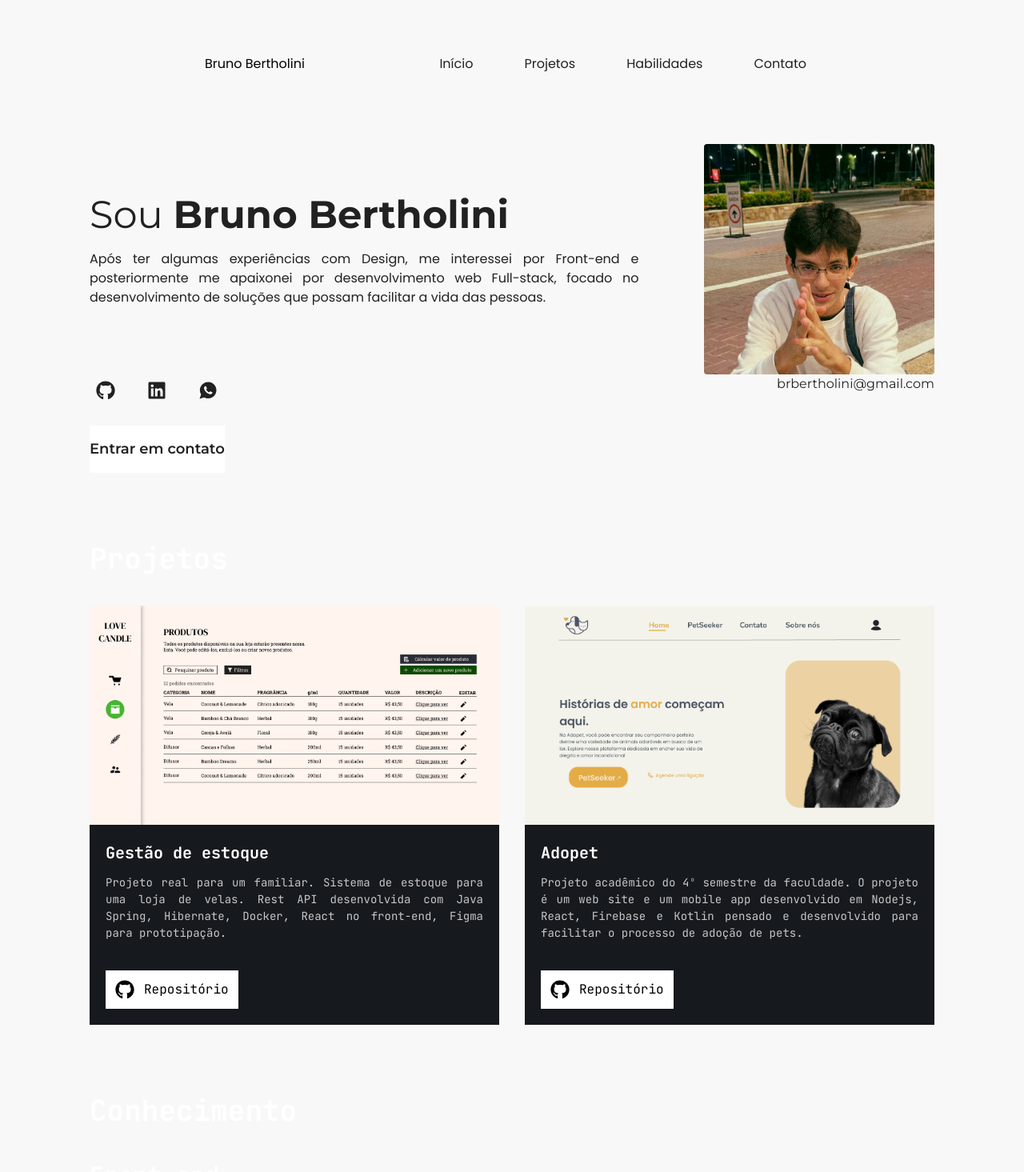
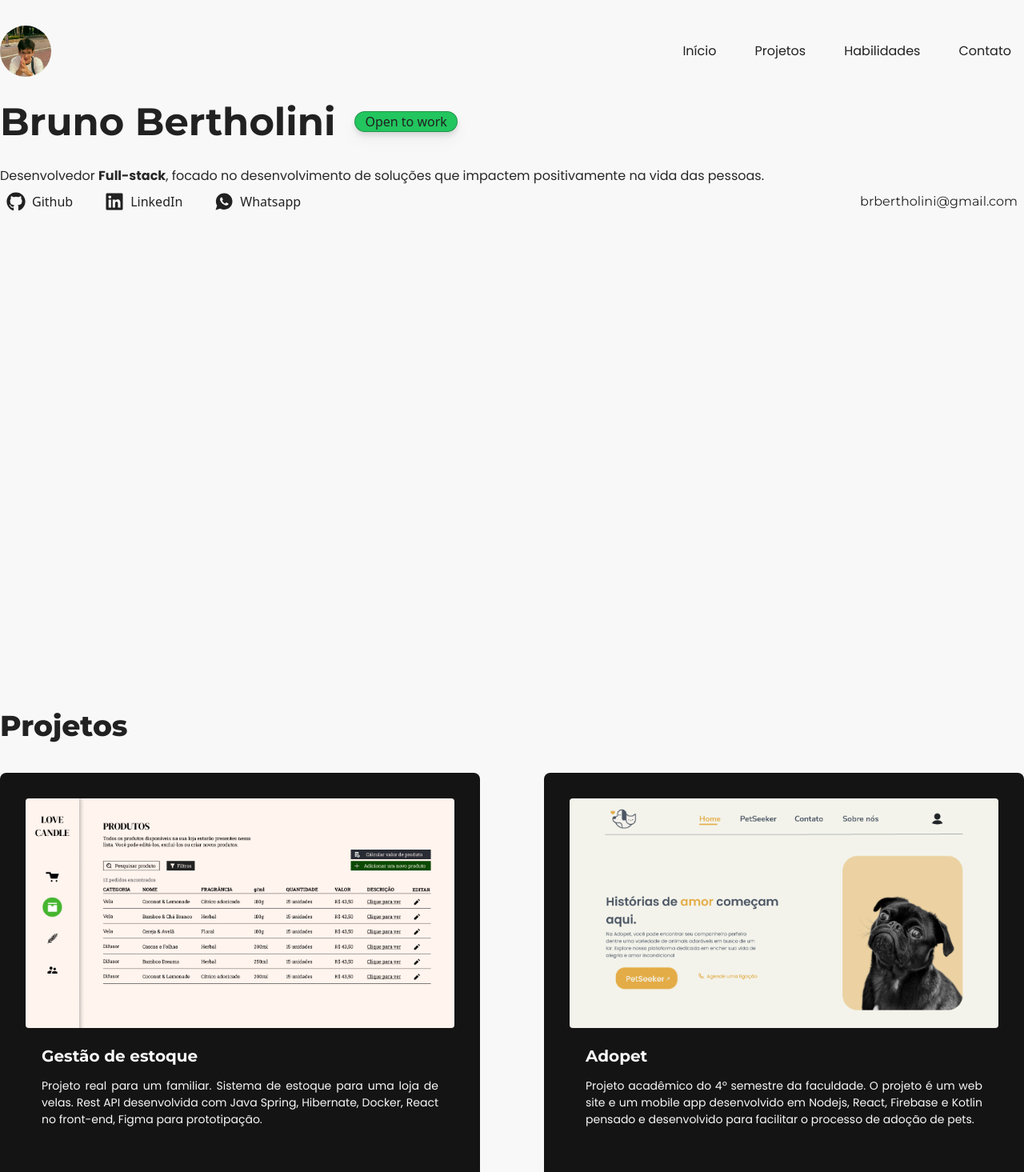
Before and after one commit to brbertholini/portfolio, a React (Vite) app: page / in a window 1280 px wide. Shown: the top 1465 px of the page at 80% size. Built offline with nearby package versions, Linux system fonts and the light colour scheme.

Commit message:
first section

```diff
--- a/index.html
+++ b/index.html
@@ -5,8 +5,7 @@
     <link rel="icon" type="image/svg+xml" href="/src/assets/images/waving-hand.png" />
     <link rel="preconnect" href="https://fonts.googleapis.com">
     <link rel="preconnect" href="https://fonts.gstatic.com" crossorigin>
-    <link href="https://fonts.googleapis.com/css2?family=Montserrat:ital,wght@0,100..900;1,100..900&family=Poppins:ital,wght@0,100;0,200;0,300;0,400;0,500;0,600;0,700;0,800;0,900;1,100;1,200;1,300;1,400;1,500;1,600;1,700;1,800;1,900&display=swap" rel="stylesheet">
-    <link href="https://fonts.googleapis.com/css2?family=JetBrains+Mono:wght@400;700&display=swap" rel="stylesheet">
+    <link href="https://fonts.googleapis.com/css2?family=Montserrat:ital,wght@0,100..900;1,100..900&family=Poppins:ital,wght@0,100;0,200;0,300;0,400;0,500;0,600;0,700;0,800;0,900;1,100;1,200;1,300;1,400;1,500;1,600;1,700;1,800;1,900&family=Rubik:ital,wght@0,300..900;1,300..900&display=swap" rel="stylesheet">
     <meta name="viewport" content="width=device-width, initial-scale=1.0" />
     <title>Bruno Bertholini</title>
   </head>
--- a/src/App.jsx
+++ b/src/App.jsx
@@ -4,39 +4,39 @@ import { Footer } from "./components/Footer";
 import { Contact } from "./components/Contact";
 import { Projects } from "./components/Projects";
 import { Knowledge } from "./components/Knowledge";
-import foto from "./assets/images/foto.jpg"
 import { FaLinkedin, FaGithub } from "react-icons/fa";
 import { IoLogoWhatsapp } from "react-icons/io";
 
 function App() {
   return (
-    <div id="container" className="flex flex-col justify-center">
-      <Header />
-      <div className="ml-8 mr-8 sm:ml-10 sm:mr-10 md:ml-12 md:mr-12 lg:ml-28 lg:mr-28 2xl:ml-64 2xl:mr-64 2xl:mt-32">
-        <div className="flex flex-col md:flex-row md:justify-between items-center">
-          <div className="flex flex-col md:w-[65%]">
-            <h1 className="text-[24px] sm:text-5xl font-montserrat text-[#212121]">Sou <b>Bruno Bertholini</b></h1>
-            <p className="mt-5 2xl:text-2xl font-poppins text-[#212121] text-justify">Após ter algumas experiências com Design, me interessei por Front-end e posteriormente me apaixonei por desenvolvimento web Full-stack, focado no desenvolvimento de soluções que possam facilitar a vida das pessoas.</p>
+    <div id="container" className="flex flex-col justify-center items-center">
+      <div className="2xl:w-[740px]">
+        <div className="w-[100%] h-[100vh] flex flex-col">
+          <Header />
+          <div className="pb-8">
+            <div className="flex flex-col md:flex-row md:justify-between items-center">
+              <div className="flex flex-col md:w-[100%] 2xl:mt-32">
+                <div className="flex flex-row gap-6 items-center"><h1 className="text-[22px] sm:text-5xl font-montserrat font-bold text-[#212121]">Bruno Bertholini</h1><a target="_blank" href="https://www.linkedin.com/in/bruno-bertholini/" className="cursor-pointer bg-green-500 border border-[#212121] border-opacity-30 hover:shadow-green-500/20 hover:scale-110 transition-all hover:shadow-lg drop-shadow-lg h-fit pl-3 pr-3 rounded-full text-[#212121]">Open to work</a></div>
+                <p className="mt-8 text-base 2xl:text-2xl font-poppins text-[#272727]">Desenvolvedor <b>Full-stack</b>, focado no desenvolvimento de soluções que impactem positivamente na vida das pessoas.</p>
+                <div className="sm:flex flex-row justify-between 2xl:mt-8">
+                  <div className="text-[#212121] flex flex-row 2xl:justify-between gap-6 sm:w-auto sm:flex">
+                    <a target="_blank" href="https://github.com/brbertholini" className="flex items-center pr-2 hover:opacity-40 hover:scale-125 transition-all cursor-pointer"><FaGithub size={24} className="m-2 2xl:text-[18px]" />Github</a>
+                    <a target="_blank" href="https://www.linkedin.com/in/bruno-bertholini/" className="flex items-center pr-2 hover:opacity-40 hover:scale-125 transition-all cursor-pointer"><FaLinkedin size={24} className="m-2 2xl:text-[18px] hover:opacity-40" />LinkedIn</a>
+                    <a target="_blank" href="https://api.whatsapp.com/send?phone=5511990246137" className="flex items-center pr-2 hover:opacity-40 hover:scale-125 transition-all cursor-pointer"><IoLogoWhatsapp size={24} className="m-2 2xl:text-[18px]" />Whatsapp</a>
+                  </div>
+                  <a target="_blank" href="mailto:brbertholini@gmail.com" className="flex items-center pr-2"><h1 className="text-[16px] 2xl:text-[18px] font-montserrat hover:opacity-40 hover:scale-110 transition-all cursor-pointer text-[#212121]">brbertholini@gmail.com</h1></a>
+                </div>
+              </div>
+            </div>
           </div>
-          <img className="hidden sm:flex h-64 md:h-72 mt-5 rounded" src={foto} />
+          <div>
+
+          </div>
         </div>
-        <div className="sm:flex flex-row hidden justify-between 2xl:mt-56 2xl:mb-32">
-          <div className="text-[#212121] flex flex-row 2xl:justify-between gap-6 sm:w-auto sm:flex">
-            <a target="_blank" href="https://github.com/brbertholini"><FaGithub size={24} className="m-2 hover:opacity-40 hover:scale-150 transition-all cursor-pointer" /></a>
-            <a target="_blank" href="https://www.linkedin.com/in/bruno-bertholini/"><FaLinkedin size={24} className="m-2 hover:opacity-40 hover:scale-150 transition-all cursor-pointer" /></a>
-            <a target="_blank" href="https://api.whatsapp.com/send?phone=5511990246137"><IoLogoWhatsapp size={24} className="m-2 hover:opacity-40 hover:scale-150 transition-all cursor-pointer" /></a>
-          </div>
-            <a target="_blank" href="mailto:brbertholini@gmail.com"><h1 className="text-[16px] 2xl:text-[20px] font-montserrat hover:opacity-40 hover:scale-110 transition-all cursor-pointer text-[#212121]">brbertholini@gmail.com</h1></a>
+        <div className="w-[100%] h-[100vh]">
+          <Projects />
         </div>
-        <div className="flex flex-col sm:flex-row">
-          <button onClick={() => scrollToSection('contact', 140)} className="w-[100%] sm:w-fit hover:opacity-60 hover:scale-110 transition ease-in-out delay-80 mt-6 text-[#212121] text-[18px] font-semibold 2xl:text-2xl bg-white font-montserrat">Entrar em contato</button>
-          <button onClick={() => scrollToSection('projects', 140)} className="w-[100%] sm:w-fit hover:opacity-60 hover:scale-110 transition ease-in-out delay-80 ml-0 sm:ml-8 mt-6 text-[#F8F8F8] text-[18px] 2xl:text-2xl font-semibold bg-transparent p-4 pl-8 pr-8 font-montserrat">Projetos</button>
-        </div>
-        <Projects />
-        <Knowledge />
-        <Contact />
       </div>
-      <Footer />
     </div>
   )
 }
--- a/src/components/Header.jsx
+++ b/src/components/Header.jsx
@@ -3,6 +3,7 @@ import { MdEmail } from "react-icons/md";
 import { AiOutlineClose, AiOutlineMenu } from 'react-icons/ai'
 import { useState } from "react";
 import { scrollToSection } from "../utils/utils";
+import foto from "../assets/images/foto.jpg"
 import { IoLogoWhatsapp } from "react-icons/io";
 
 
@@ -15,14 +16,14 @@ export function Header() {
     }
 
     return (
-        <div className="sticky top-0 z-50 flex justify-center items-center h-40 w-full">
-            <div className="hidden md:flex pt-4 pb-4 justify-between items-center w-full lg:mr-64 lg:ml-64">
-                <h1 className="font-poppins text-base 2xl:text-xl">Bruno Bertholini</h1>
+        <div className="top-0 z-50 flex justify-center items-center h-32 w-full">
+            <div className="hidden md:flex pt-4 pb-4 justify-between items-center w-full">
+                <img className="sm:flex h-16 rounded-full" src={foto} />
                 <ul className="flex">
-                    <li onClick={() => scrollToSection(140)} className="text-[#212121] font-poppins text-base 2xl:text-xl p-4 lg:mr-8 hover:opacity-40 hover:scale-110 transition-all cursor-pointer">Início</li>
-                    <li onClick={() => scrollToSection(140)} className="text-[#212121] font-poppins text-base 2xl:text-xl p-4 lg:mr-8 hover:opacity-40 hover:scale-110 transition-all cursor-pointer">Projetos</li>
-                    <li onClick={() => scrollToSection(140)} className="text-[#212121] font-poppins text-base 2xl:text-xl lg:mr-8 p-4 hover:opacity-40 hover:scale-110 transition-all cursor-pointer">Habilidades</li>
-                    <li onClick={() => scrollToSection(140)} className="text-[#212121] font-poppins text-base 2xl:text-xl p-4 hover:opacity-40 hover:scale-110 transition-all cursor-pointer">Contato</li>
+                    <li onClick={() => scrollToSection(140)} className="text-[#212121] font-poppins text-base 2xl:text-lg p-4 lg:mr-4 hover:opacity-40 hover:scale-110 transition-all cursor-pointer">Início</li>
+                    <li onClick={() => scrollToSection(140)} className="text-[#212121] font-poppins text-base 2xl:text-lg p-4 lg:mr-4 hover:opacity-40 hover:scale-110 transition-all cursor-pointer">Projetos</li>
+                    <li onClick={() => scrollToSection(140)} className="text-[#212121] font-poppins text-base 2xl:text-lg lg:mr-4 p-4 hover:opacity-40 hover:scale-110 transition-all cursor-pointer">Habilidades</li>
+                    <li onClick={() => scrollToSection(140)} className="text-[#212121] font-poppins text-base 2xl:text-lg p-4 hover:opacity-40 hover:scale-110 transition-all cursor-pointer">Contato</li>
                 </ul>
             </div>
             <div onClick={handleNav} className="flex md:hidden fixed text-[#1F2329] right-12">
--- a/src/components/Project.jsx
+++ b/src/components/Project.jsx
@@ -2,13 +2,13 @@ import { FaGithub } from "react-icons/fa";
 
 export function Project({ image, title, description, repoLink }) {
     return (
-        <div className="h-fit max-w-[460px] md:max-w-[600px] lg:max-w-[100%] flex flex-col hover:scale-105 transition-all">
+        <div className="h-fit bg-[#141414] rounded-lg p-8 max-w-[460px] md:max-w-[600px] lg:max-w-[100%] flex flex-col hover:scale-105 transition-all">
             <a href={repoLink} target="_blank" >
-            <img className='' src={image} alt={title} />
-            <div className='bg-[#16191D] p-5 h-fit flex flex-col'>
-                <h1 className='text-white text-[18px] sm:text-[20px] font-jetbrains font-bold mb-3'>{title}</h1>
-                <p className="text-[#C7C7C7] text-[14px] text-justify font-jetbrains flex-grow min-h-[100px]">{description}</p>
-                <a href={repoLink} target="_blank" className="flex  w-fit mt-5 p-3 bg-white hover:scale-105 hover:opacity-60 transition-all font-jetbrains">
+            <img className='rounded' src={image} alt={title} />
+            <div className='p-5 h-fit flex flex-col'>
+                <h1 className='text-[#F8F8F8] text-[18px] sm:text-[20px] 2xl:text-[20px] font-montserrat font-bold mb-3'>{title}</h1>
+                <p className="text-[#f8f8f8] text-[14px] 2xl:text-[16px] text-justify font-poppins flex-grow min-h-[100px]">{description}</p>
+                <a href={repoLink} target="_blank" className="flex  w-fit mt-5 p-3 bg-[#f8f8f8] hover:scale-105 hover:opacity-60 transition-all font-poppins">
                     <FaGithub className='mr-3' size={24}/>
                     Repositório
                 </a>
--- a/src/components/Projects.jsx
+++ b/src/components/Projects.jsx
@@ -6,10 +6,10 @@ export function Projects() {
     return(
         <div>
         <div className="pt-20 flex flex-col">
-          <h1 id="projects" className="text-[28px] sm:text-[36px] pb-8 font-jetbrains font-semibold text-white">Projetos</h1>
+          <h1 id="projects" className="text-[28px] sm:text-[36px] pb-8 font-montserrat font-extrabold text-[#212121]">Projetos</h1>
         </div>
         <div className="justify-items-center">
-          <div className="grid grid-cols-1 md:grid-cols-2 justify-items-center gap-8">
+          <div className="grid grid-cols-1 md:grid-cols-2 justify-items-center gap-20">
             <Project
               image={lovecandle}
               title="Gestão de estoque"
--- a/tailwind.config.js
+++ b/tailwind.config.js
@@ -14,7 +14,8 @@ export default {
       fontFamily: {
         'jetbrains': ['JetBrains Mono', 'monospace'],
         'montserrat': ['Montserrat', 'sans-serif'],
-        'poppins': ['Poppins', 'sans-serif']
+        'poppins': ['Poppins', 'sans-serif'],
+        'rubik': ['Rubik', 'sans-serif']
       }
     },
   },
```
